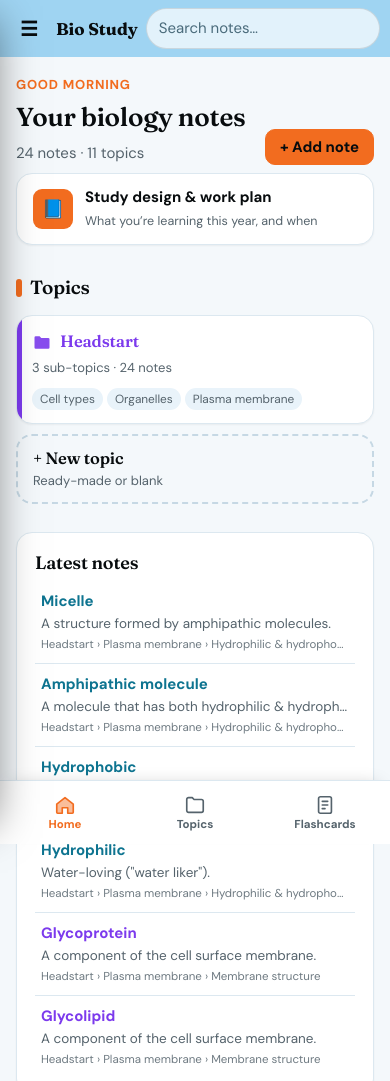
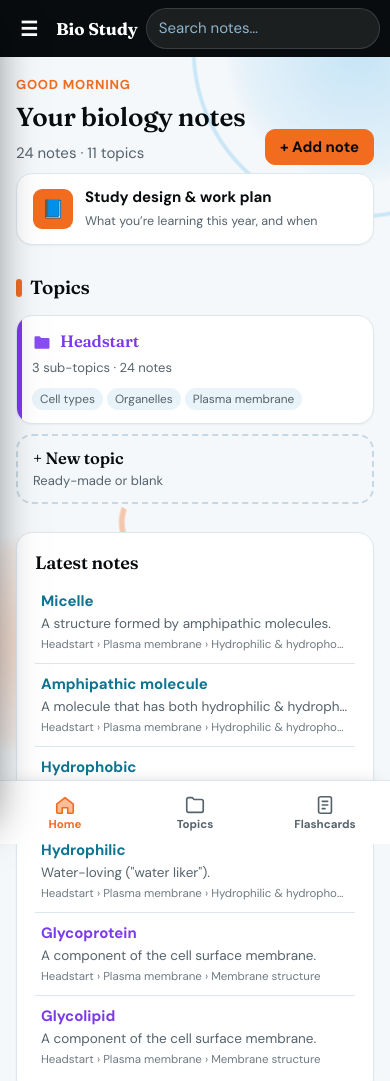
Before and after one commit to CaseoH231/bio-study, a website with bundled scripts: page index.html in a window 390 px wide. Shown: the top 1081 px of the page. Built offline with nearby package versions, Linux system fonts and the light colour scheme; files whose address does not match are found by name.

Commit message:
Bio: dark top bar again; soft arctic and ember background shapes
Co-Authored-By: Claude Opus 5.5 <noreply@anthropic.com>
Claude-Session: https://claude.ai/code/session_01CqFkspLbgbr14JNBsM85ut

```diff
--- a/style.css
+++ b/style.css
@@ -485,3 +485,38 @@ button.dark:hover { background: #b9e1f6; border-color: #b9e1f6; }
   #msearch { background: rgb(255 255 255 / .08); color: #e8f2f8; }
   aside { background: linear-gradient(175deg, #123445, #0b2230); }
 }
+
+/* ---------- top bar back to Pitch Black; soft coloured shapes behind the page ---------- */
+@media (max-width: 800px) {
+  .appbar { background: var(--pri); color: #fff; }
+  .appbar button { color: #fff; }
+  .appbar button:hover { background: rgb(255 255 255 / .1); }
+  #msearch { background: rgb(255 255 255 / .08); border-color: rgb(255 255 255 / .14); color: #fff; }
+  #msearch::placeholder { color: #8fb5cc; }
+}
+@media (prefers-color-scheme: dark) and (max-width: 800px) { .appbar { background: #080c0e; border-bottom: 1px solid var(--line); } }
+body::before, body::after { content: ''; position: fixed; z-index: -1; pointer-events: none; border-radius: 50%; }
+body::before { /* arctic glow, top right, with a thin ring */
+  width: 620px; height: 620px; top: -220px; right: -180px;
+  background: radial-gradient(closest-side, rgb(159 212 242 / .55), rgb(159 212 242 / .18) 60%, transparent 72%),
+    radial-gradient(closest-side, transparent 86%, rgb(159 212 242 / .5) 87%, rgb(159 212 242 / .5) 88%, transparent 89%);
+}
+body::after { /* ember glow, bottom left, with a small ring */
+  width: 460px; height: 460px; bottom: -200px; left: 160px;
+  background: radial-gradient(closest-side, rgb(242 108 31 / .22), rgb(242 108 31 / .08) 60%, transparent 72%),
+    radial-gradient(circle at 88% 12%, transparent 9%, rgb(242 108 31 / .35) 9.6%, rgb(242 108 31 / .35) 10.4%, transparent 11%);
+}
+main { position: relative; }
+main::before { /* a soft arctic blob part-way down the page */
+  content: ''; position: absolute; z-index: -1; pointer-events: none; width: 340px; height: 260px; top: 420px; left: -120px;
+  border-radius: 42% 58% 63% 37% / 45% 40% 60% 55%; background: rgb(159 212 242 / .22); filter: blur(2px);
+}
+@media (prefers-color-scheme: dark) {
+  body::before { opacity: .35; } body::after { opacity: .6; } main::before { opacity: .35; }
+}
+@media (max-width: 800px) {
+  body::before { width: 380px; height: 380px; top: -140px; right: -160px; }
+  body::after { width: 320px; height: 320px; left: -120px; bottom: 40px; }
+  main::before { display: none; }
+}
+@media print { body::before, body::after, main::before { display: none; } }
--- a/sw.js
+++ b/sw.js
@@ -1,6 +1,6 @@
 // Service worker: lets the installed app open with no internet.
 // Network first (so updates show straight away), saved copy when offline. Bump CACHE on each release.
-const CACHE = 'bio-study-v31';
+const CACHE = 'bio-study-v32';
 const FILES = ['./', 'index.html', 'style.css', 'app.js', 'data.js', 'diagrams.js', 'presets.js', 'refs.js', 'upgrades.js', 'sync.js', 'course.js', 'manifest.webmanifest',
   'icons/icon-blue.svg', 'img/animal-cell.jpg', 'img/er.jpg', 'img/golgi.jpg', 'img/lysosome.jpg', 'img/mitochondria.jpg', 'img/ribosome.jpg', 'img/slides/nucleus-slide19.jpg', 'img/notes/phospholipid-bilayer.jpg', 'img/notes/micelle.jpg', 'img/notes/amphipathic-molecule.jpg', 'img/ref/animal-cell.svg', 'img/ref/plant-cell.svg', 'img/ref/mitochondrion.svg', 'img/ref/nucleus.svg', 'img/ref/endomembrane.svg', 'img/ref/golgi.svg', 'img/ref/ribosome.svg', 'img/ref/chloroplast.svg', 'img/ref/peroxisome.svg', 'icons/icon-blue-192.png', 'icons/icon-blue-512.png'];
 
```
